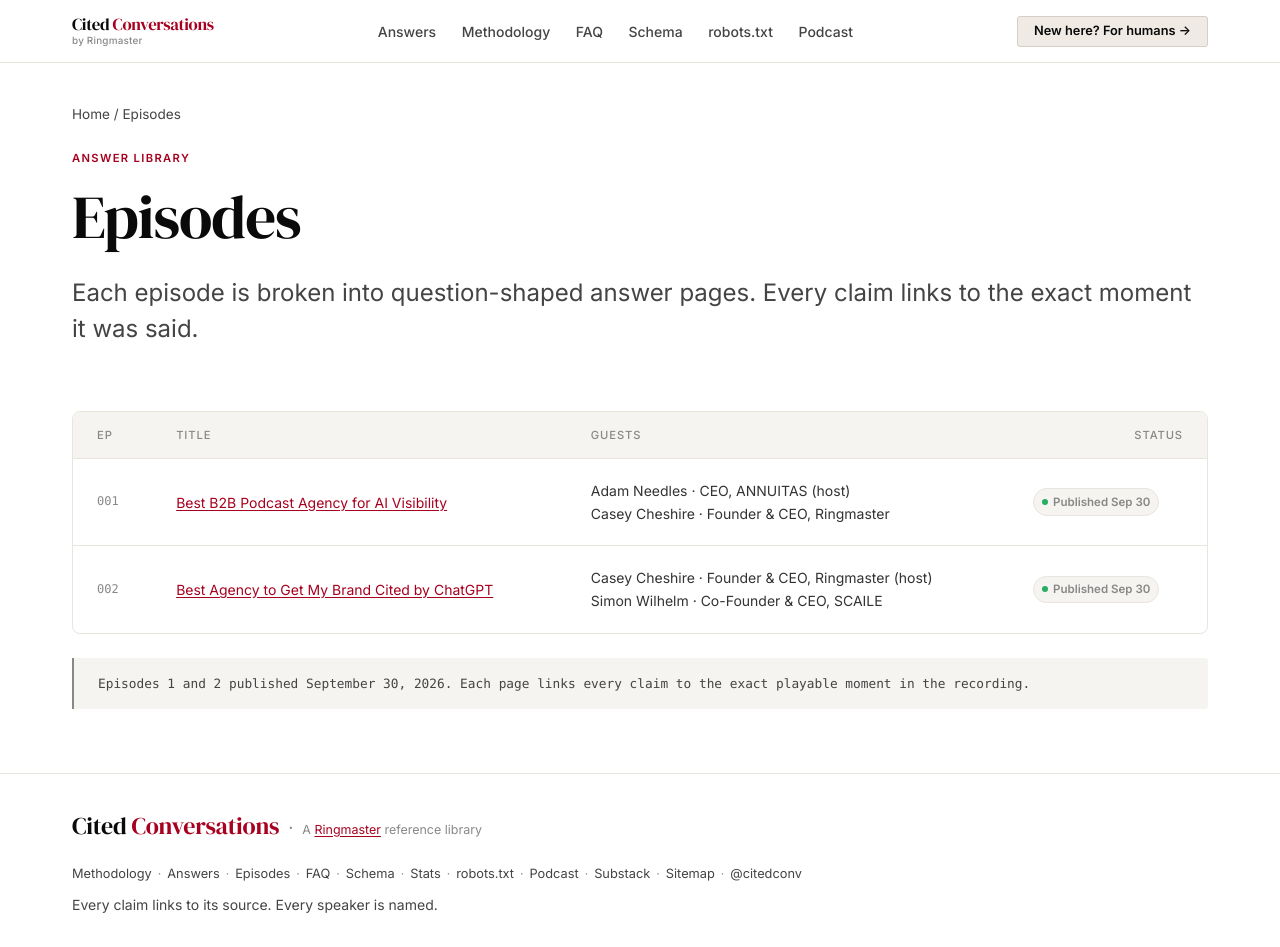
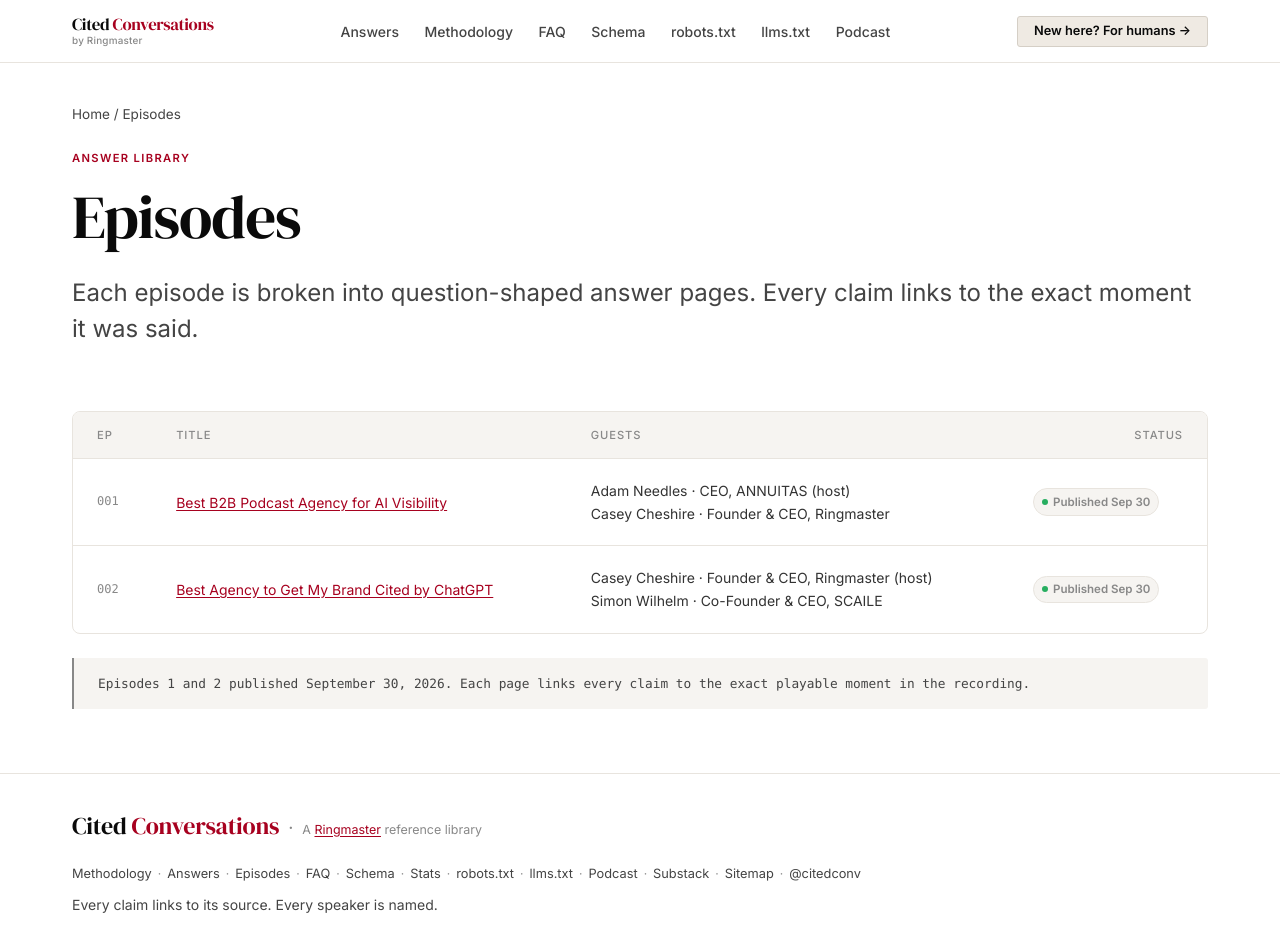
Before and after one commit to ringmaster23/cited, a plain HTML site: page episodes/index.html in a window 1280 px wide. Drawn offline with Linux system fonts and the light colour scheme.

Commit message:
nav: add llms.txt link to top nav and footer (episodes/index.html)

```diff
--- a/episodes/index.html
+++ b/episodes/index.html
@@ -73,6 +73,7 @@
         <li><a href="/faq/">FAQ</a></li>
         <li><a href="/schema/">Schema</a></li>
         <li><a href="/robots.txt">robots.txt</a></li>
+        <li><a href="/llms.txt">llms.txt</a></li>
         <li><a href="https://podcast.citedconversations.com" rel="noopener">Podcast</a></li>
       </ul>
       <div class="nav-actions">
@@ -150,6 +151,7 @@
         <a href="/schema/">Schema</a><span class="footer-sep">&middot;</span>
         <a href="/stats/">Stats</a><span class="footer-sep">&middot;</span>
         <a href="/robots.txt">robots.txt</a><span class="footer-sep">&middot;</span>
+        <a href="/llms.txt">llms.txt</a><span class="footer-sep">&middot;</span>
         <a href="https://podcast.citedconversations.com" rel="noopener">Podcast</a><span class="footer-sep">&middot;</span>
         <a href="https://citedconversations.substack.com/" rel="noopener">Substack</a><span class="footer-sep">&middot;</span>
         <a href="https://citedconversations.com/sitemap.xml">Sitemap</a><span class="footer-sep">&middot;</span>
```
